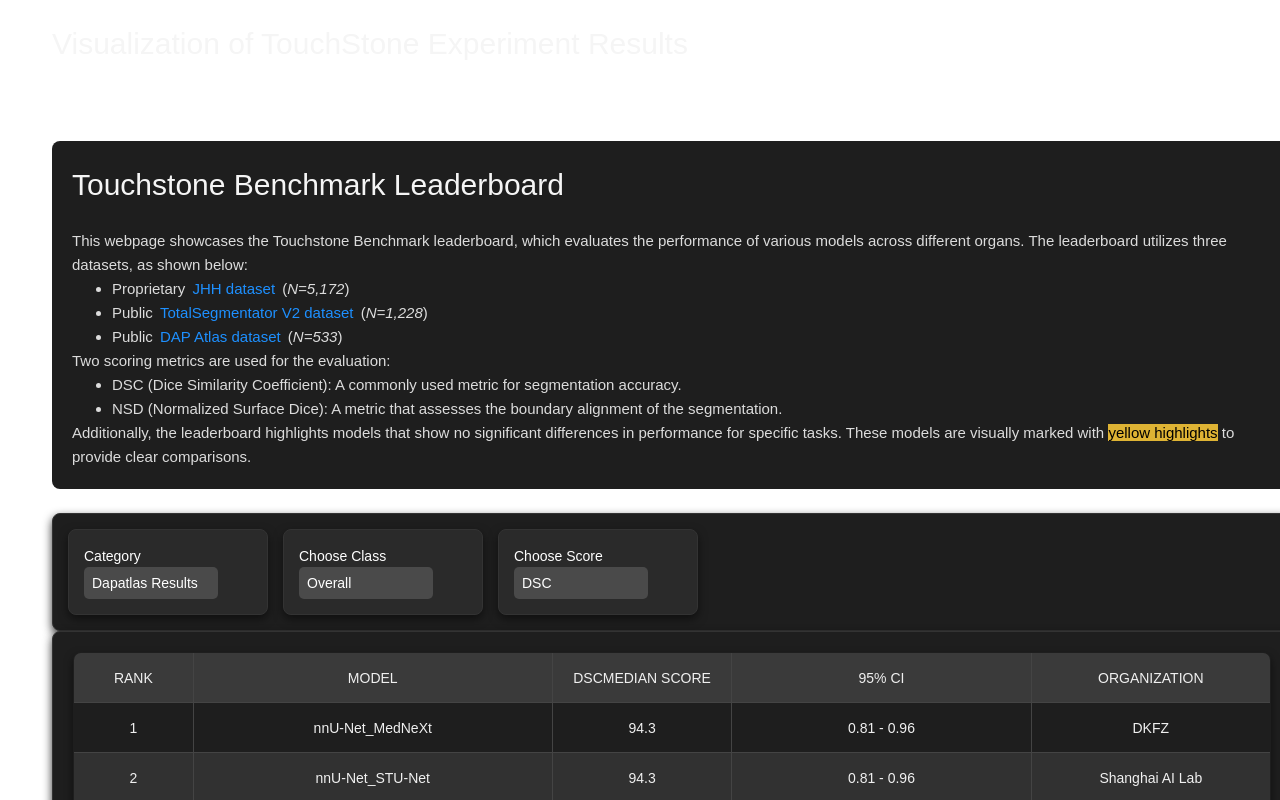
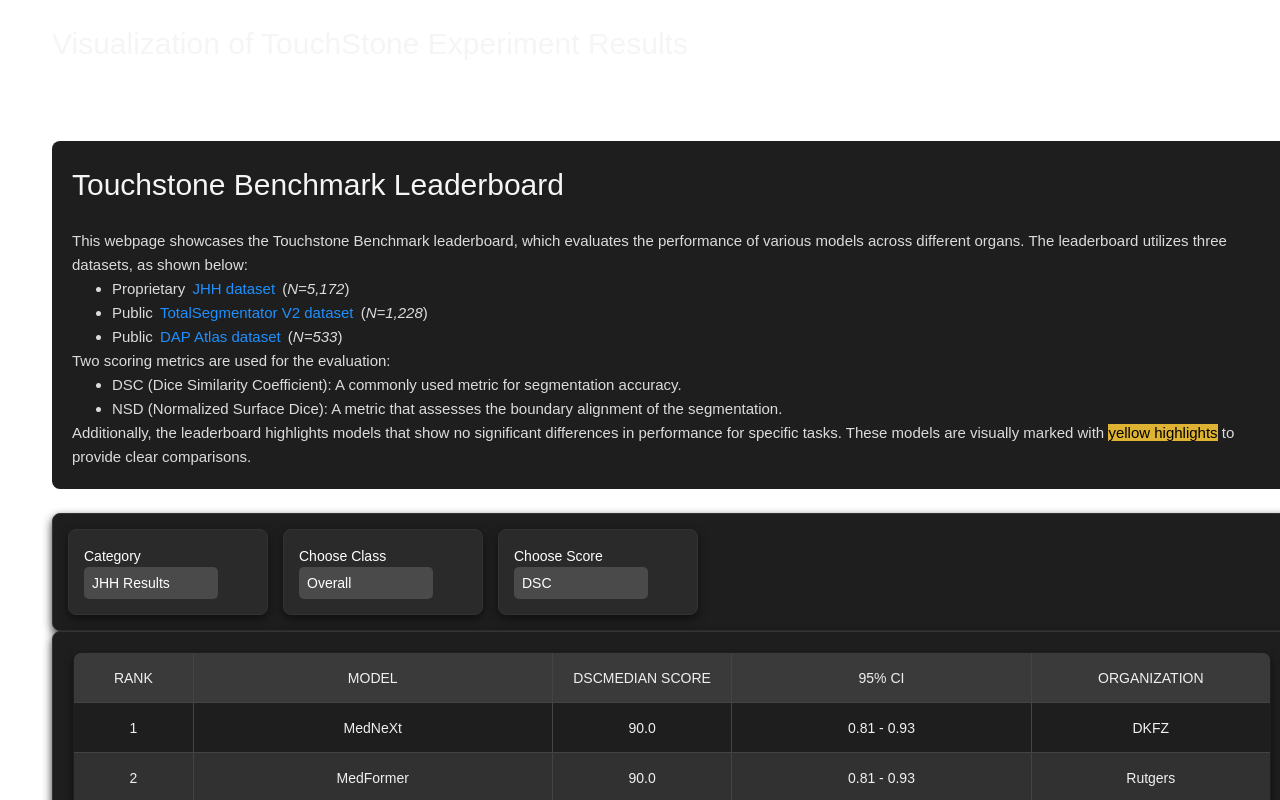
Before and after one commit to MrGiovanni/Leaderboard, a Vue app: page / in a window 1280 px wide. Shown: the top 800 px of the page. Built offline with nearby package versions, Linux system fonts and the light colour scheme.

Commit message:
Update App.vue

```diff
--- a/src/App.vue
+++ b/src/App.vue
@@ -51,7 +51,7 @@
       <div class="form-row">
         <label>Category</label>
         <select v-model="selectedDataset" @change="debouncedLoadData">
-          <option value="dapatlas_results">Dapatlas Results</option>
+          <!-- <option value="dapatlas_results">Dapatlas Results</option> -->
           <option value="jhh_results">JHH Results</option>
           <option value="totalsegmentator_results">TotalSegmentator Results</option>
         </select>
@@ -102,7 +102,7 @@ export default {
   },
   data() {
     return {
-      selectedDataset: "dapatlas_results", // 默认数据集
+      selectedDataset: "jhh_results", // 默认数据集
       selectedScoreType: "dsc", // 默认分数类型
       selectedClass: "mean", // 默认类别
       categories: [
```
